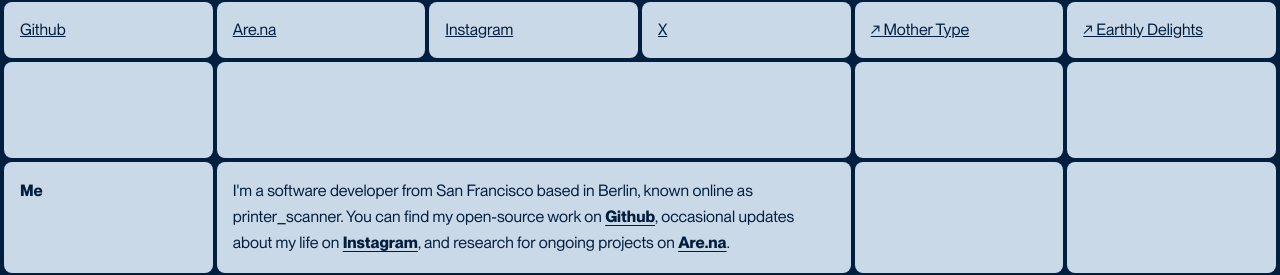
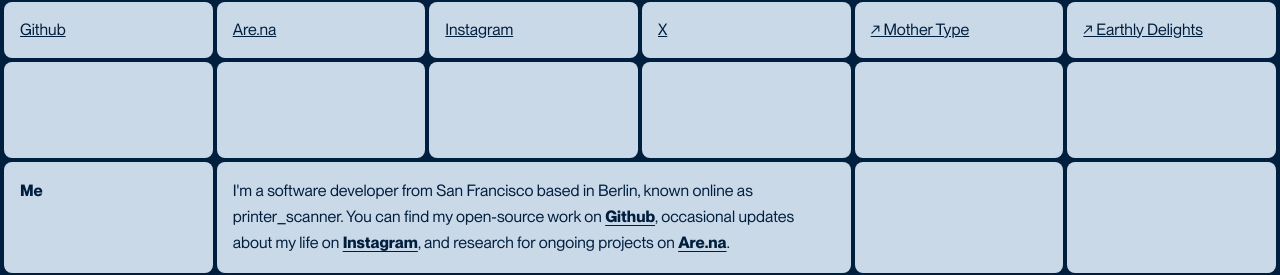
Before and after one commit to printerscanner/printer_scanner, a React (Vite) app: page /about in a window 1280 px wide. Shown: the part 175-450 px from the top of the page. Built offline with nearby package versions, Linux system fonts and the light colour scheme.

Commit message:
fix rows

```diff
--- a/src/pages/About.jsx
+++ b/src/pages/About.jsx
@@ -11,10 +11,12 @@ function About() {
                 />
             </Helmet>
             <div className="grid-layout about-page">
-                <div className="grid-item text xl-grid--about"></div>
-                <div className="grid-item span-most text text-l"></div>
                 <div className="grid-item"></div>
-                <div className="grid-item about-right-extra" aria-hidden="true"></div>
+                <div className="grid-item"></div>
+                <div className="grid-item"></div>
+                <div className="grid-item"></div>
+                <div className="grid-item"></div>
+                <div className="grid-item"></div>
                 <div className="grid-item text xl-grid--about">
                     <b>Me</b>
                 </div>
```
